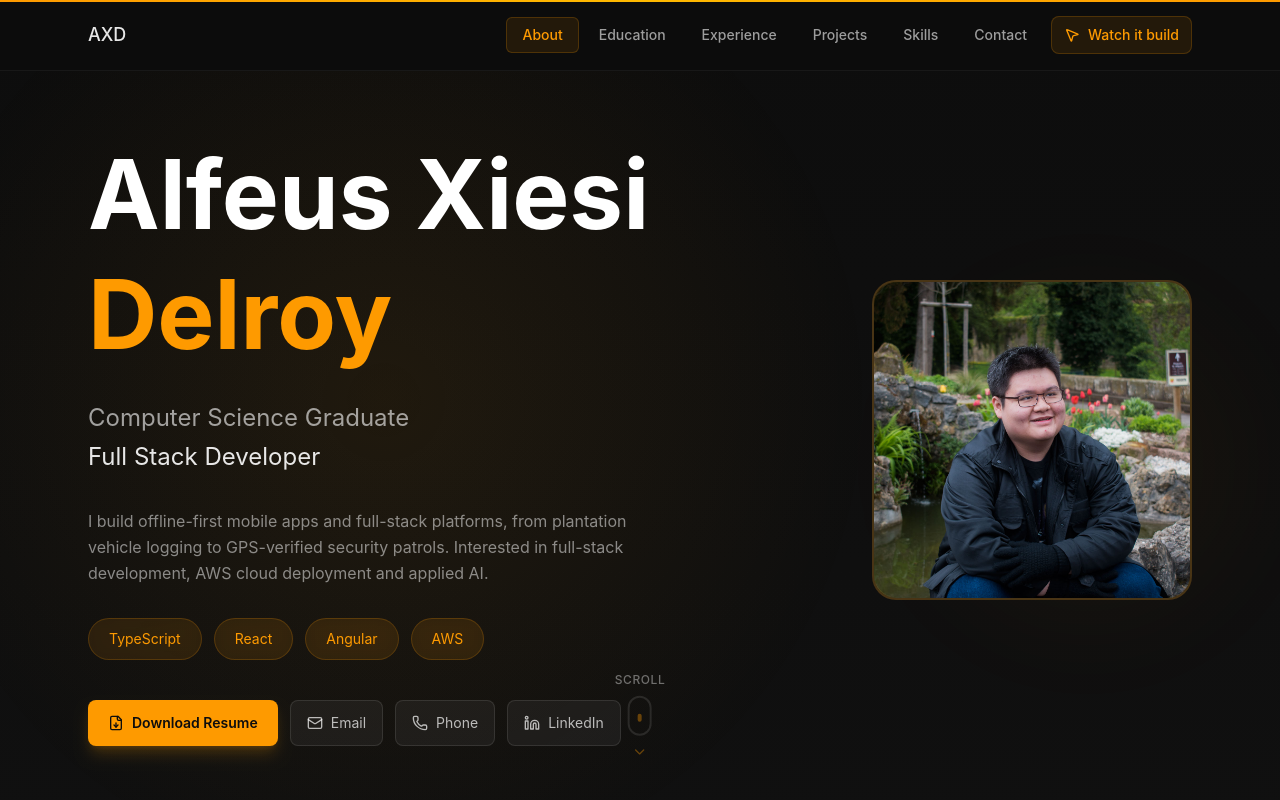
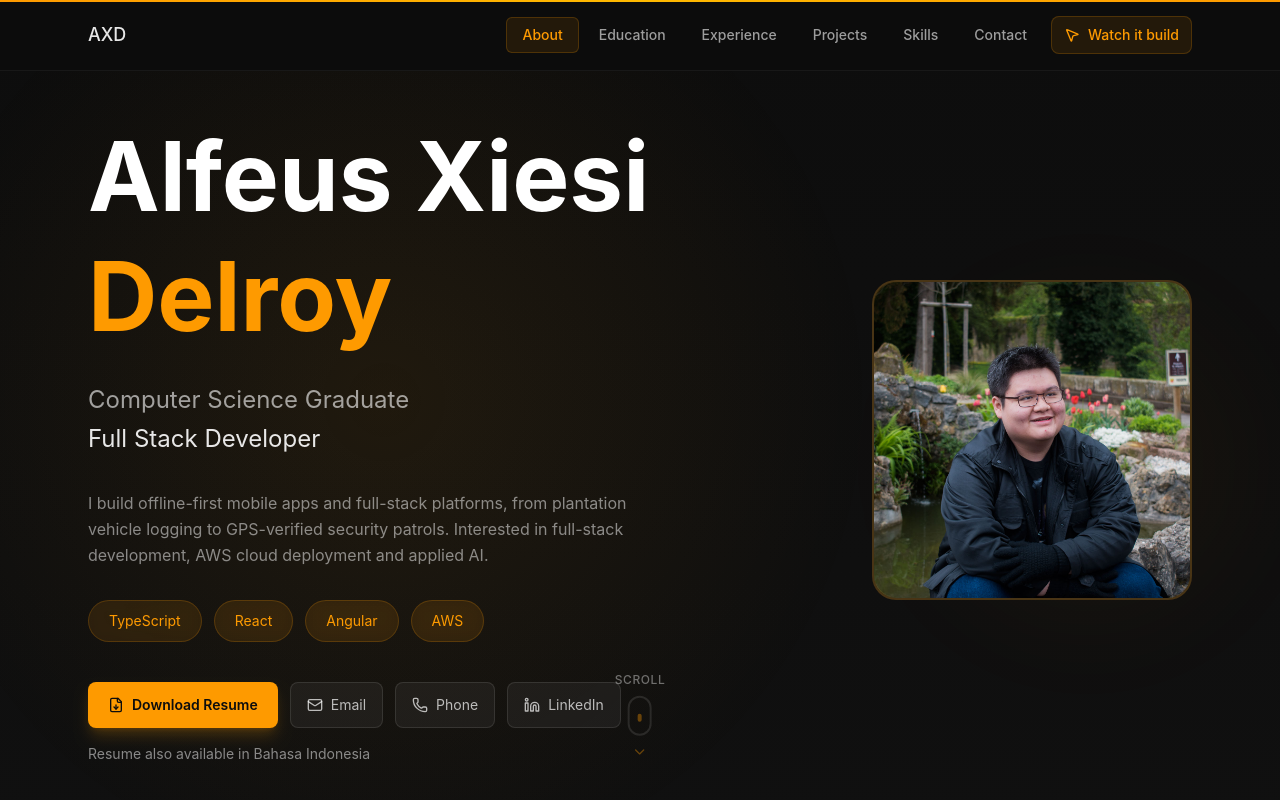
Before and after one commit to ProPyro135/online-cv, a React (Vite) app: page / in a window 1280 px wide. Shown: the top 800 px of the page. Built offline with nearby package versions, Linux system fonts and the light colour scheme.

Commit message:
Add English resume PDF alongside the Indonesian version
Download Resume now serves the English PDF; the Indonesian one is linked
in the hero and contact sections.

```diff
--- a/src/app/App.tsx
+++ b/src/app/App.tsx
@@ -6,6 +6,7 @@ import SkillsSection from './components/SkillsSection';
 import { toggleSwarmBuild } from './swarmBuild';
 import { useIsMobile } from './components/ui/use-mobile';
 import resumePdf from '../imports/Alfeus_Xiesi_Delroy_-_Resume.pdf';
+import resumePdfId from '../imports/Alfeus_Xiesi_Delroy_-_Resume_ID.pdf';
 
 function FullScreenSection({ children, id }: { children: React.ReactNode; id?: string }) {
   const ref = useRef(null);
@@ -427,6 +428,13 @@ export default function App() {
                       </motion.a>
                     ))}
                   </div>
+                  <a
+                    href={resumePdfId}
+                    download="Alfeus_Xiesi_Delroy_Resume_ID.pdf"
+                    className="self-start text-sm text-white/50 underline-offset-4 transition-colors hover:text-amber-500 hover:underline"
+                  >
+                    Resume also available in Bahasa Indonesia
+                  </a>
                 </motion.div>
               </motion.div>
 
@@ -841,6 +849,16 @@ export default function App() {
                         Download Resume
                       </motion.a>
                       <motion.a
+                        href={resumePdfId}
+                        download="Alfeus_Xiesi_Delroy_Resume_ID.pdf"
+                        className="flex items-center gap-2 rounded-lg border border-white/10 bg-white/5 px-5 py-3 text-sm text-white/80 transition-colors hover:border-amber-500/30 hover:text-amber-500"
+                        whileHover={{ scale: 1.04, y: -2 }}
+                        whileTap={{ scale: 0.97 }}
+                      >
+                        <FileDown className="h-4 w-4" />
+                        Resume (Bahasa Indonesia)
+                      </motion.a>
+                      <motion.a
                         href="mailto:dalfeusxiesi@gmail.com"
                         className="flex items-center gap-2 rounded-lg border border-white/10 bg-white/5 px-5 py-3 text-sm text-white/80 transition-colors hover:border-amber-500/30 hover:text-amber-500"
                         whileHover={{ scale: 1.04, y: -2 }}
```
Also changed, not shown: 2 other files (tests, documents, lock files or other folders).
